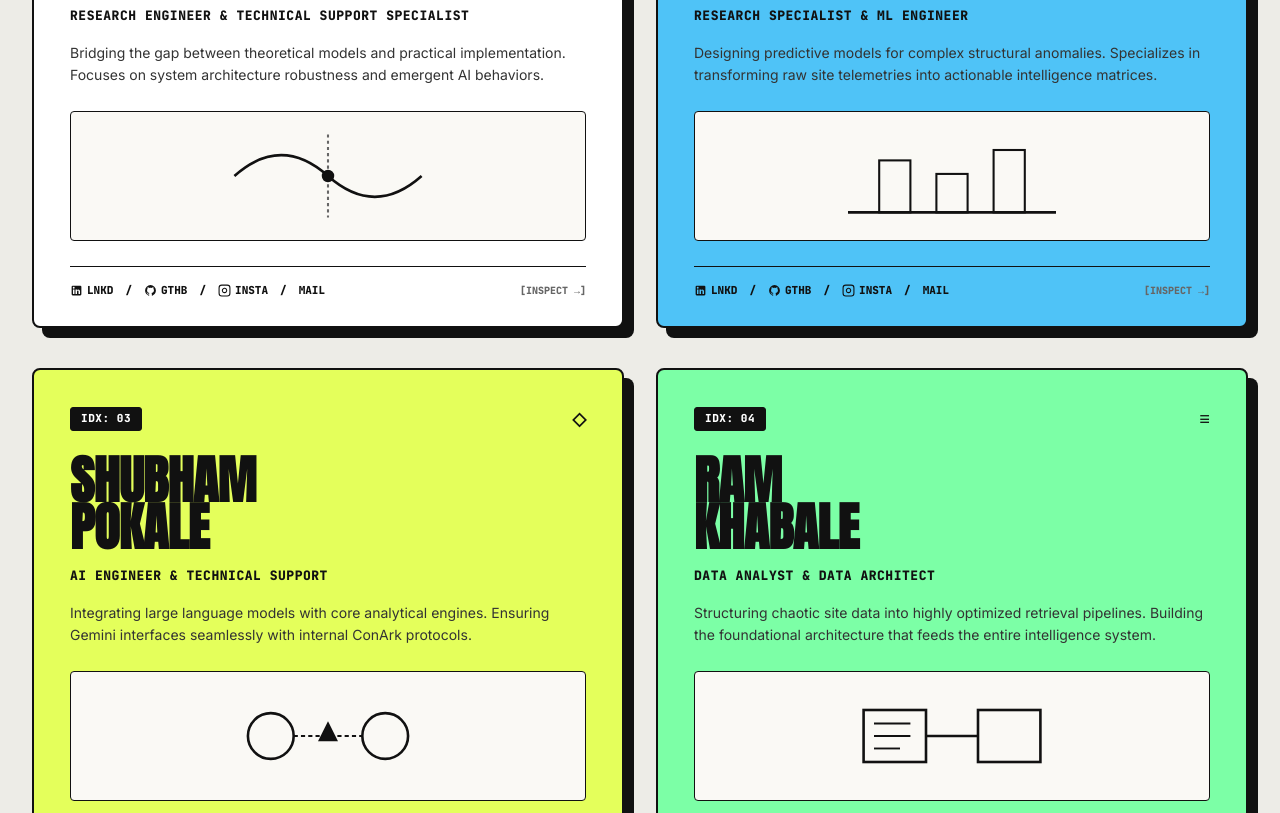
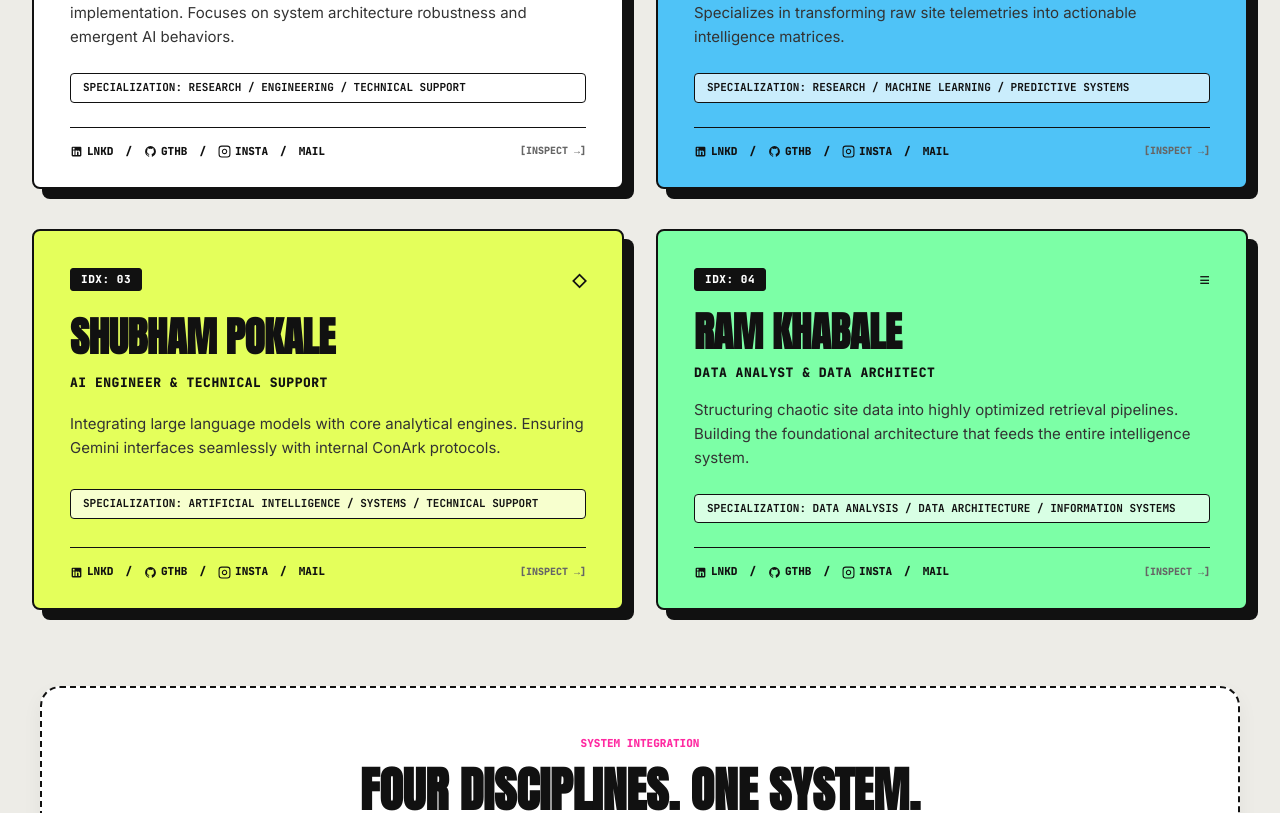
Before and after one commit to shubham392007-sketch/ConArk_Systems, a React (Vite) app in the folder frontend/: page /team in a window 1280 px wide. Shown: the part 1205-2018 px from the top of the page. Built offline with nearby package versions, Linux system fonts and the light colour scheme.

Commit message:
style(ui): remove technical diagram sketch box from founder cards and display founder names on a single line

```diff
--- a/frontend/src/pages/TheBrainsPage.tsx
+++ b/frontend/src/pages/TheBrainsPage.tsx
@@ -6,8 +6,6 @@ import { Mail, X, ArrowRight, Cpu, Database, Microscope } from 'lucide-react';
 interface TeamMember {
   id: string;
   index: string;
-  nameLine1: string;
-  nameLine2: string;
   fullName: string;
   role: string;
   shortIntro: string;
@@ -20,15 +18,12 @@ interface TeamMember {
   instagram: string;
   contribution: string;
   cornerIcon: string;
-  diagramType: 'wave' | 'bars' | 'nodes' | 'schema';
 }
 
 const teamMembers: TeamMember[] = [
   {
     id: 'siddhesh',
     index: '01',
-    nameLine1: 'SIDDHESH',
-    nameLine2: 'BIREWAR',
     fullName: 'SIDDHESH BIREWAR',
     role: 'RESEARCH ENGINEER & TECHNICAL SUPPORT SPECIALIST',
     shortIntro: 'Bridging the gap between theoretical models and practical implementation. Focuses on system architecture robustness and emergent AI behaviors.',
@@ -40,14 +35,11 @@ const teamMembers: TeamMember[] = [
     github: 'https://github.com',
     instagram: 'https://instagram.com',
     contribution: 'Research and engineering contribution to bridging technical investigation with practical system implementation.',
-    cornerIcon: '✳',
-    diagramType: 'wave'
+    cornerIcon: '✳'
   },
   {
     id: 'vernit',
     index: '02',
-    nameLine1: 'VERNIT',
-    nameLine2: 'GARG',
     fullName: 'VERNIT GARG',
     role: 'RESEARCH SPECIALIST & ML ENGINEER',
     shortIntro: 'Designing predictive models for complex structural anomalies. Specializes in transforming raw site telemetries into actionable intelligence matrices.',
@@ -59,14 +51,11 @@ const teamMembers: TeamMember[] = [
     github: 'https://github.com',
     instagram: 'https://instagram.com',
     contribution: "Research and machine learning contribution to ConArk's predictive intelligence layer.",
-    cornerIcon: '■',
-    diagramType: 'bars'
+    cornerIcon: '■'
   },
   {
     id: 'shubham',
     index: '03',
-    nameLine1: 'SHUBHAM',
-    nameLine2: 'POKALE',
     fullName: 'SHUBHAM POKALE',
     role: 'AI ENGINEER & TECHNICAL SUPPORT',
     shortIntro: 'Integrating large language models with core analytical engines. Ensuring Gemini interfaces seamlessly with internal ConArk protocols.',
@@ -78,14 +67,11 @@ const teamMembers: TeamMember[] = [
     github: 'https://github.com',
     instagram: 'https://instagram.com',
     contribution: 'Artificial intelligence engineering contribution connecting intelligence models with system execution and technical support.',
-    cornerIcon: '◇',
-    diagramType: 'nodes'
+    cornerIcon: '◇'
   },
   {
     id: 'ram',
     index: '04',
-    nameLine1: 'RAM',
-    nameLine2: 'KHABALE',
     fullName: 'RAM KHABALE',
     role: 'DATA ANALYST & DATA ARCHITECT',
     shortIntro: 'Structuring chaotic site data into highly optimized retrieval pipelines. Building the foundational architecture that feeds the entire intelligence system.',
@@ -97,56 +83,9 @@ const teamMembers: TeamMember[] = [
     github: 'https://github.com',
     instagram: 'https://instagram.com',
     contribution: "Data analysis and architecture contribution to ConArk's information and intelligence pipeline.",
-    cornerIcon: '≡',
-    diagramType: 'schema'
+    cornerIcon: '≡'
   }
 ];
-
-const TechnicalDiagram: React.FC<{ type: 'wave' | 'bars' | 'nodes' | 'schema' }> = ({ type }) => {
-  if (type === 'wave') {
-    return (
-      <svg width="100%" height="100%" viewBox="0 0 240 100" fill="none" stroke="#111111" strokeWidth="2">
-        <line x1="120" y1="10" x2="120" y2="90" strokeDasharray="3 3" stroke="#666" />
-        <path d="M 30 50 Q 75 10 120 50 T 210 50" strokeWidth="2.5" />
-        <circle cx="120" cy="50" r="5" fill="#111111" />
-      </svg>
-    );
-  }
-
-  if (type === 'bars') {
-    return (
-      <svg width="100%" height="100%" viewBox="0 0 240 100" fill="none" stroke="#111111" strokeWidth="2">
-        <line x1="20" y1="85" x2="220" y2="85" strokeWidth="2.5" />
-        <rect x="50" y="35" width="30" height="50" fill="none" />
-        <rect x="105" y="48" width="30" height="37" fill="none" />
-        <rect x="160" y="25" width="30" height="60" fill="none" />
-      </svg>
-    );
-  }
-
-  if (type === 'nodes') {
-    return (
-      <svg width="100%" height="100%" viewBox="0 0 240 100" fill="none" stroke="#111111" strokeWidth="2">
-        <circle cx="65" cy="50" r="22" strokeWidth="2.5" />
-        <circle cx="175" cy="50" r="22" strokeWidth="2.5" />
-        <line x1="87" y1="50" x2="153" y2="50" strokeDasharray="4 3" strokeWidth="2" />
-        <polygon points="120,38 128,54 112,54" fill="#111111" />
-      </svg>
-    );
-  }
-
-  // Schema diagram
-  return (
-    <svg width="100%" height="100%" viewBox="0 0 240 100" fill="none" stroke="#111111" strokeWidth="2">
-      <rect x="35" y="25" width="60" height="50" strokeWidth="2.5" />
-      <line x1="45" y1="38" x2="80" y2="38" strokeWidth="1.8" />
-      <line x1="45" y1="50" x2="80" y2="50" strokeWidth="1.8" />
-      <line x1="45" y1="62" x2="70" y2="62" strokeWidth="1.8" />
-      <line x1="95" y1="50" x2="145" y2="50" strokeWidth="2.5" />
-      <rect x="145" y="25" width="60" height="50" strokeWidth="2.5" />
-    </svg>
-  );
-};
 
 const LinkedinIcon = () => (
   <svg width="13" height="13" viewBox="0 0 24 24" fill="currentColor">
@@ -265,7 +204,7 @@ export const TheBrainsPage: React.FC = () => {
         </p>
       </div>
 
-      {/* 3. 2x2 EDITORIAL CARD GRID (MATCHING THE USER'S EXACT REFERENCE DESIGN) */}
+      {/* 3. 2x2 EDITORIAL CARD GRID (NAMES ON SINGLE LINE, SKETCH BOXES REMOVED) */}
       <div style={{
         display: 'grid',
         gridTemplateColumns: 'repeat(auto-fit, minmax(480px, 1fr))',
@@ -292,12 +231,12 @@ export const TheBrainsPage: React.FC = () => {
               display: 'flex',
               flexDirection: 'column',
               justifyContent: 'space-between',
-              minHeight: '520px',
+              minHeight: '380px',
               position: 'relative'
             }}
           >
             {/* Card Top Bar: IDX Badge & Corner Symbol */}
-            <div style={{ display: 'flex', justifyContent: 'space-between', alignItems: 'center', marginBottom: '24px' }}>
+            <div style={{ display: 'flex', justifyContent: 'space-between', alignItems: 'center', marginBottom: '20px' }}>
               <div style={{
                 fontFamily: 'JetBrains Mono, monospace',
                 fontSize: '11px',
@@ -317,29 +256,19 @@ export const TheBrainsPage: React.FC = () => {
               </div>
             </div>
 
-            {/* Stacked Large Name */}
-            <div style={{ marginBottom: '16px' }}>
+            {/* SINGLE LINE FOUNDER NAME */}
+            <div style={{ marginBottom: '12px' }}>
               <h2 style={{
                 fontFamily: 'Anton, sans-serif',
-                fontSize: '52px',
-                lineHeight: '0.9',
+                fontSize: 'clamp(32px, 3.2vw, 44px)',
+                lineHeight: '1.0',
                 color: '#111111',
                 textTransform: 'uppercase',
                 margin: 0,
-                letterSpacing: '-0.01em'
+                letterSpacing: '-0.01em',
+                whiteSpace: 'nowrap'
               }}>
-                {member.nameLine1}
-              </h2>
-              <h2 style={{
-                fontFamily: 'Anton, sans-serif',
-                fontSize: '52px',
-                lineHeight: '0.9',
-                color: '#111111',
-                textTransform: 'uppercase',
-                margin: 0,
-                letterSpacing: '-0.01em'
-              }}>
-                {member.nameLine2}
+                {member.fullName}
               </h2>
             </div>
 
@@ -360,28 +289,28 @@ export const TheBrainsPage: React.FC = () => {
             {/* Short Introduction Paragraph */}
             <p style={{
               fontFamily: 'Inter, sans-serif',
-              fontSize: '14px',
+              fontSize: '15px',
               color: '#333333',
-              lineHeight: '1.55',
+              lineHeight: '1.6',
               marginBottom: '24px',
               fontWeight: '400'
             }}>
               {member.shortIntro}
             </p>
 
-            {/* Central Vector Diagram Box */}
+            {/* Specialization Pill Badge */}
             <div style={{
-              border: '1.8px solid #111111',
+              fontSize: '11px',
+              fontFamily: 'JetBrains Mono, monospace',
+              fontWeight: '700',
+              backgroundColor: 'rgba(255,255,255,0.7)',
+              border: '1.5px solid #111111',
+              padding: '6px 12px',
               borderRadius: '4px',
-              height: '130px',
-              backgroundColor: '#FAF9F5',
-              display: 'flex',
-              alignItems: 'center',
-              justifyContent: 'center',
-              padding: '12px',
-              marginBottom: '24px'
+              marginBottom: '24px',
+              display: 'inline-block'
             }}>
-              <TechnicalDiagram type={member.diagramType} />
+              SPECIALIZATION: {member.specialization}
             </div>
 
             {/* Bottom Footer Monospace Links */}
```
